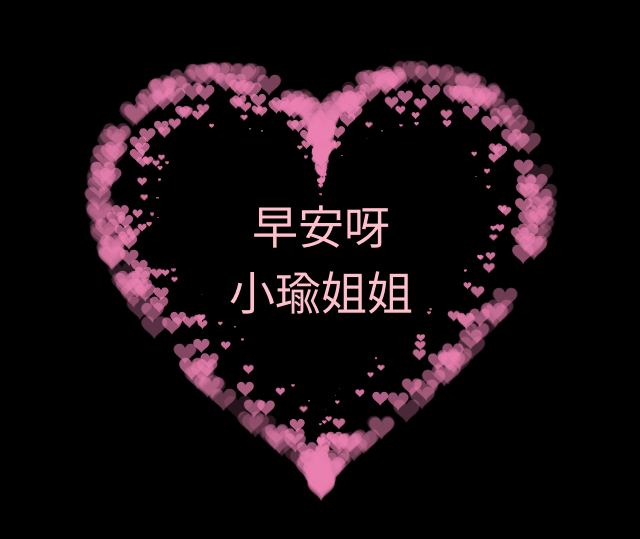
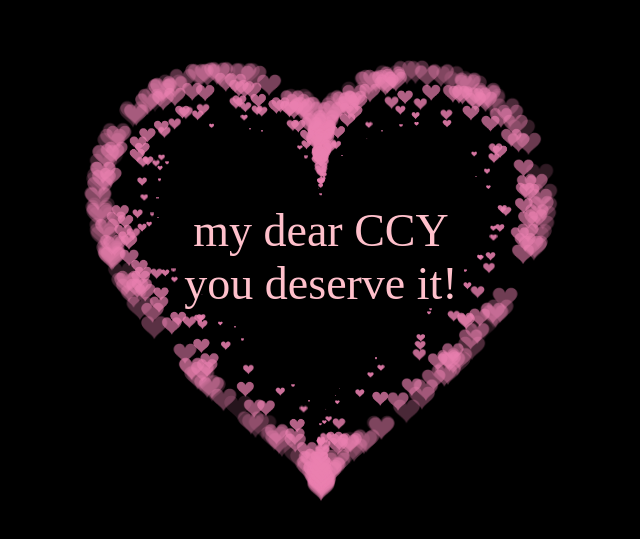
Before and after one commit to william223-2/themailboxofxiaoyu, a plain HTML site: page index.html in a window 1280 px wide. Shown: the part 123-662 px from the top of the page, without its empty margins (319-959 px from the left). Drawn offline with Linux system fonts and the light colour scheme.

Commit message:
Update index.html

```diff
--- a/index.html
+++ b/index.html
@@ -40,7 +40,7 @@
   <body>
     <canvas id="pinkboard"></canvas>
 
-     <div id="name" style="color: pink;">早安呀<br>小瑜姐姐</div>
+     <div id="name" style="color: pink;">my dear CCY<br>you deserve it!</div>
     <style>
          div {
           text-align: center;
```
